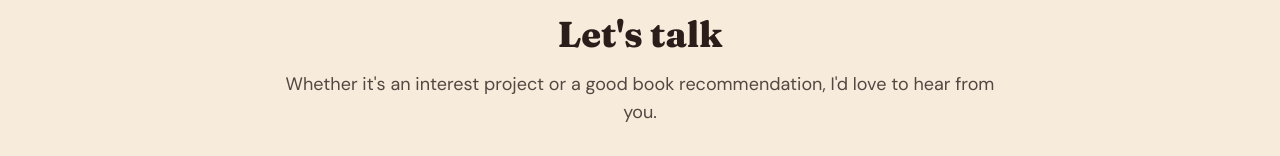
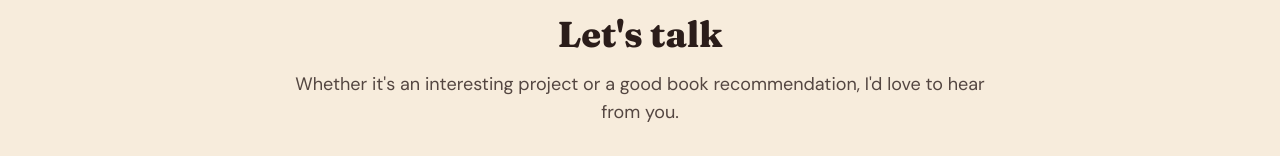
Before and after one commit to skagnee/skagnee.github.io, a plain HTML site: page index.html in a window 1280 px wide. Shown: the part 3902-4058 px from the top of the page. Drawn offline with nearby package versions, Linux system fonts and the light colour scheme.

Commit message:
Fix typo in contact section paragraph

```diff
--- a/index.html
+++ b/index.html
@@ -177,7 +177,7 @@ tailwind.config = { theme: { extend: {
 <!-- CONTACT -->
 <section id="contact" class="max-w-3xl mx-auto px-5 py-20 text-center">
   <h2 class="font-serif font-extrabold text-4xl">Let's talk</h2>
-  <p class="mt-4 text-lg text-ink/80">Whether it's an interest project or a good book recommendation, I'd love to hear from you.</p>
+  <p class="mt-4 text-lg text-ink/80">Whether it's an interesting project or a good book recommendation, I'd love to hear from you.</p>
   <div class="mt-8 flex flex-wrap justify-center gap-3">
     <a href="mailto:subhakrishnaagnee@gmail.com" class="bg-clay text-white font-bold px-6 py-3 rounded-full hover:bg-ink transition">Email me</a>
     <a href="https://www.linkedin.com/in/subha-krishna-agnee-55036737b" target="_blank" rel="noopener" class="border-2 border-ink font-bold px-6 py-3 rounded-full hover:bg-ink hover:text-sand transition">LinkedIn</a>
```
